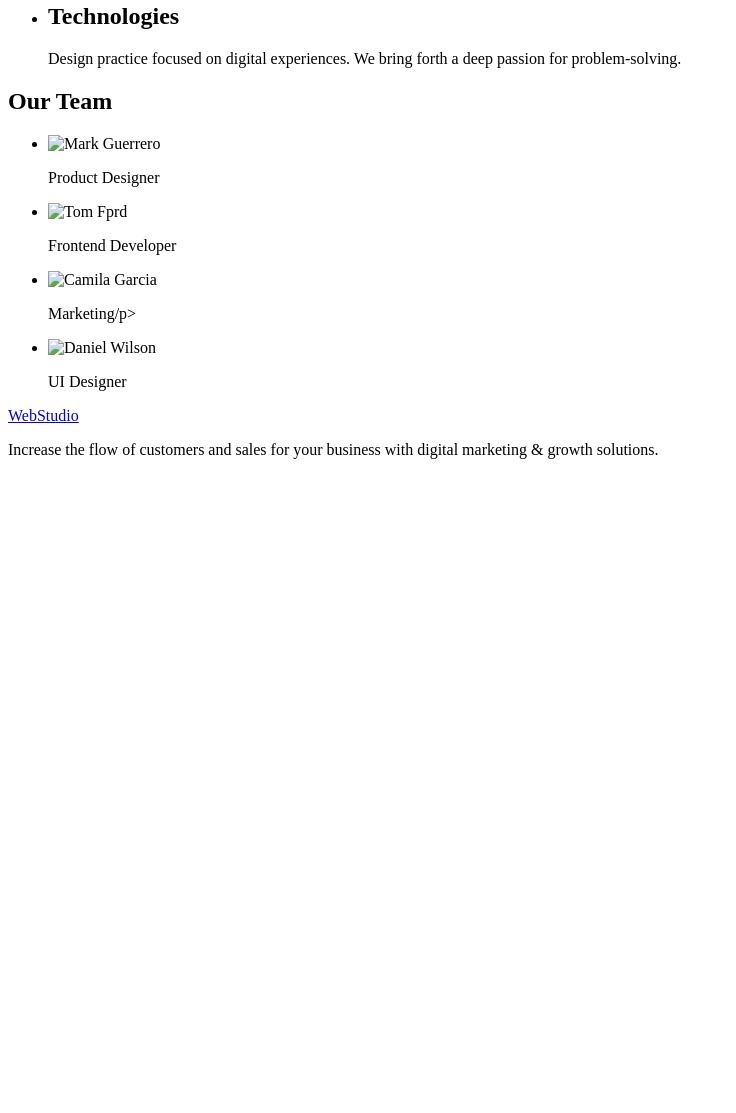
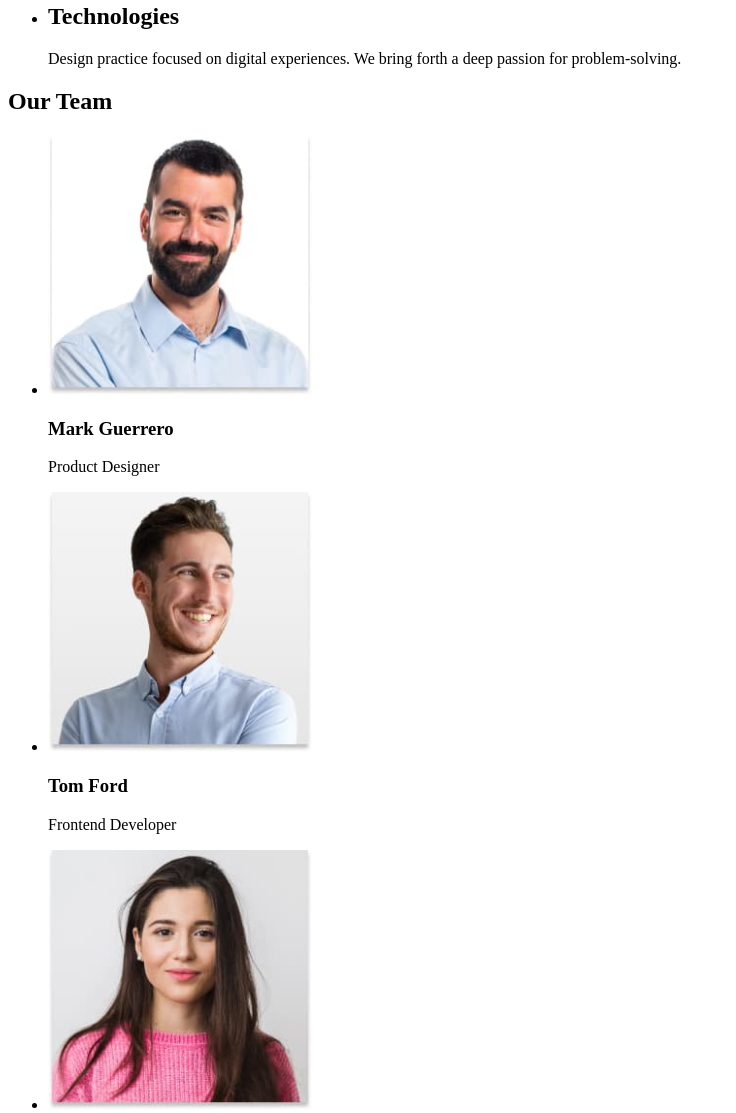
Before and after one commit to Vitalii-Lukianchuk/goit-markup-hw-01, a plain HTML site: page index.html in a window 1280 px wide. Shown: the part 507-1620 px from the top of the page, without its empty margins (0-736 px from the left). Before the commit the page ends 982 px from the top, so only its background shows below. Drawn offline with Linux system fonts and the light colour scheme.

Commit message:
new code

```diff
--- a/index.html
+++ b/index.html
@@ -67,19 +67,23 @@
             <h2>Our Team</h2>
             <ul>
                 <li>
-                    <img src="mark.img.jpg" width="264" height="260" alt="Mark Guerrero">
+                    <img src="./images/mark.img.jpg" width="264" height="260" alt="mark guerrero">
+                    <h3>Mark Guerrero</h3>
                     <p>Product Designer</p>
                 </li>
                 <li>
-                    <img src="tom.img.jpg" width="264" height="260" alt="Tom Fprd">
+                    <img src="./images/tom.img.jpg" width="264" height="260" alt="tom ford">
+                    <h3>Tom Ford</h3>
                     <p>Frontend Developer</p>
                 </li>
                 <li>
-                    <img src="camila.img.jpg" width="264" height="260" alt="Camila Garcia">
+                    <img src="./images/camila.img.jpg" width="264" height="260" alt="camila garcia">
+                    <h3>Camila Garcia</h3>
                     <p>Marketing/p>
                 </li>
                 <li>
-                    <img src="daniel.img.jpg" width="264" height="260" alt="Daniel Wilson">
+                    <img src="./images/daniel.img.jpg" width="264" height="260" alt="daniel wilson">
+                    <h3>Daniel Wilson</h3>
                     <p>UI Designer</p>
                 </li>
             </ul>
```
